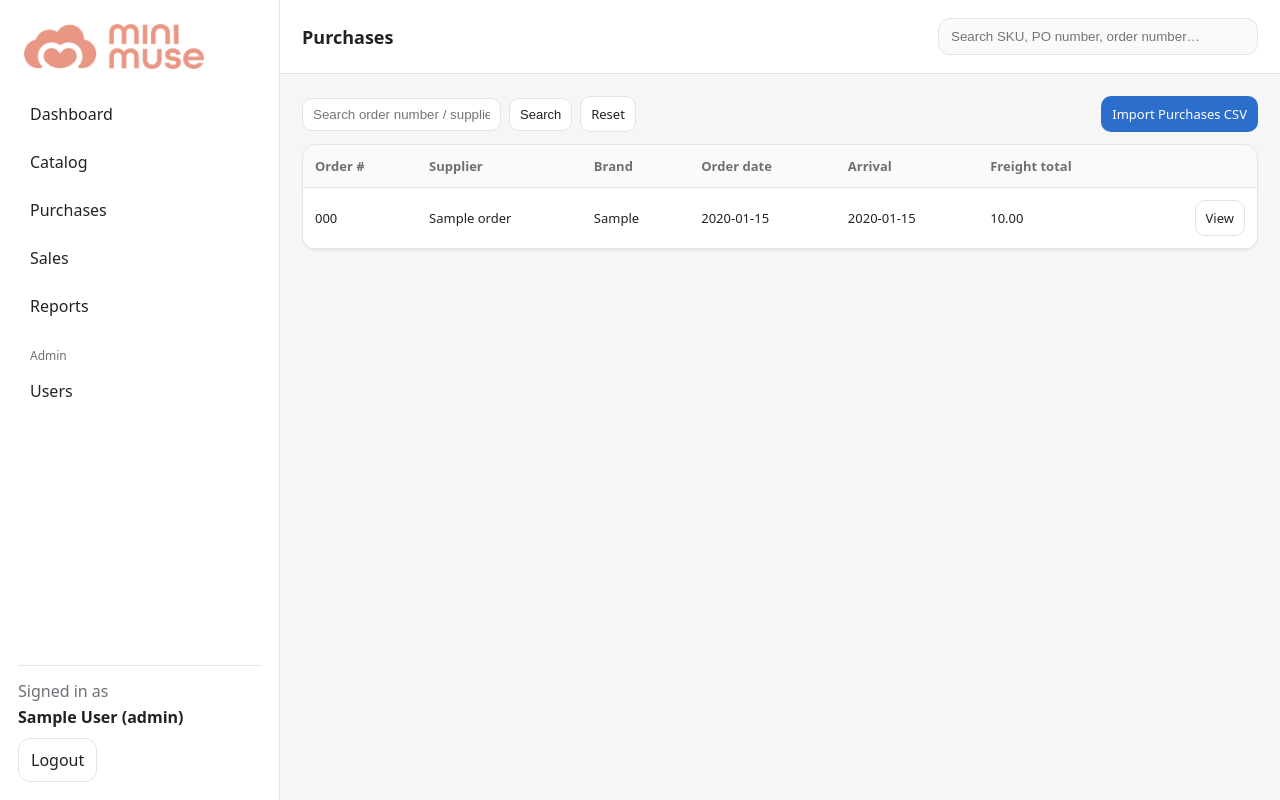
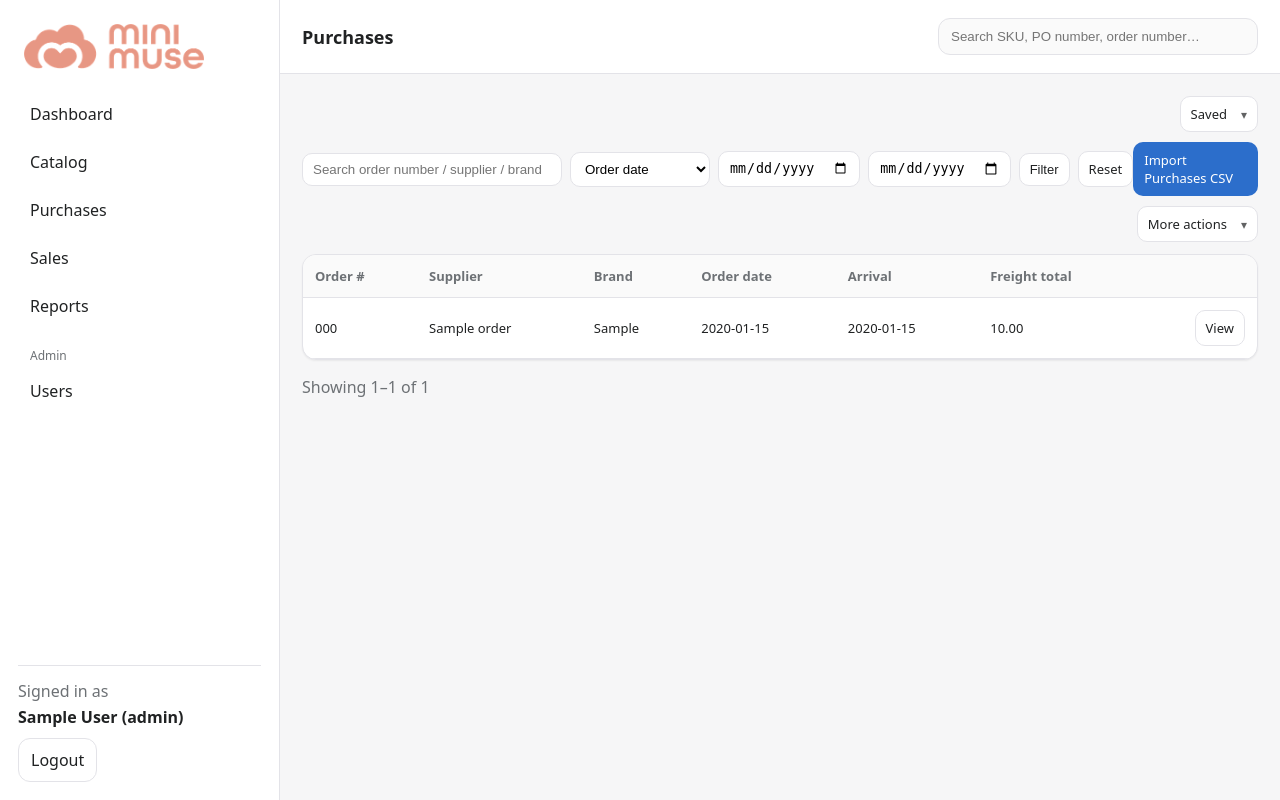
Before and after one commit to schaak722/mini-muse, a Flask app: page /purchases in a window 1280 px wide. Run offline with Flask 3, Linux system fonts and the light colour scheme; a user stored in the database is signed in; tables that the repository leaves empty hold one stand-in row (values such as "Sample post").

Commit message:
Update orders_list.html

```diff
--- a/app/templates/purchases/orders_list.html
+++ b/app/templates/purchases/orders_list.html
@@ -4,15 +4,67 @@
 
 <div class="toolbar">
   <form class="toolbar__left" method="get">
-    <input class="input input--sm" name="q" value="{{ q }}" placeholder="Search order number / supplier / brand">
-    <button class="btn btn--ghost btn--sm" type="submit">Search</button>
+    <input class="input input--sm" name="q" value="{{ q }}" placeholder="Search order number / supplier / brand" style="min-width:260px;">
+
+    <select class="input input--sm" name="date_field" title="Date field" style="min-width:140px;">
+      <option value="order" {% if date_field == "order" %}selected{% endif %}>Order date</option>
+      <option value="arrival" {% if date_field == "arrival" %}selected{% endif %}>Arrival date</option>
+    </select>
+
+    <input class="input input--sm" type="date" name="from" value="{{ date_from }}" title="From date">
+    <input class="input input--sm" type="date" name="to" value="{{ date_to }}" title="To date">
+
+    <button class="btn btn--ghost btn--sm" type="submit">Filter</button>
     <a class="btn btn--ghost btn--sm" href="{{ url_for('purchases.list_purchase_orders') }}">Reset</a>
   </form>
 
   <div class="toolbar__right">
+    <details class="dropdown">
+      <summary class="btn btn--ghost btn--sm dropdown__toggle">
+        Saved <span class="dropdown__chev">▾</span>
+      </summary>
+      <div class="dropdown__menu">
+        {% for ss in saved_searches %}
+          <a class="dropdown__item" href="{{ ss.url }}">{{ ss.name }}</a>
+          {% if current_user.role != "viewer" %}
+            <form method="post" action="{{ url_for('saved_searches.delete', saved_id=ss.id) }}" style="display:inline;">
+              <button class="dropdown__item" type="submit" style="color:#b42318;">Delete "{{ ss.name }}"</button>
+            </form>
+          {% endif %}
+          <div class="dropdown__sep"></div>
+        {% endfor %}
+        {% if saved_searches|length == 0 %}
+          <div class="dropdown__item muted">No saved searches yet.</div>
+          <div class="dropdown__sep"></div>
+        {% endif %}
+
+        {% if current_user.role != "viewer" %}
+          <div class="dropdown__item muted">Save current filters</div>
+          <form method="post" action="{{ url_for('saved_searches.save') }}" style="padding:10px;">
+            <input type="hidden" name="context" value="purchases">
+            <input type="hidden" name="q" value="{{ q }}">
+            <input type="hidden" name="date_field" value="{{ date_field }}">
+            <input type="hidden" name="from" value="{{ date_from }}">
+            <input type="hidden" name="to" value="{{ date_to }}">
+            <input class="input input--sm" name="name" placeholder="Name (e.g. Feb arrivals)" style="width:100%; margin-bottom:8px;">
+            <button class="btn btn--primary btn--sm" type="submit" style="width:100%;">Save</button>
+          </form>
+        {% endif %}
+      </div>
+    </details>
+
     {% if current_user.role != "viewer" %}
       <a class="btn btn--primary btn--sm" href="{{ url_for('purchases.import_upload') }}">Import Purchases CSV</a>
     {% endif %}
+
+    <details class="dropdown">
+      <summary class="btn btn--ghost btn--sm dropdown__toggle">
+        More actions <span class="dropdown__chev">▾</span>
+      </summary>
+      <div class="dropdown__menu">
+        <a class="dropdown__item" href="{{ url_for('purchases.export_purchase_orders_csv', q=q, date_field=date_field, from=date_from, to=date_to) }}">Export CSV</a>
+      </div>
+    </details>
   </div>
 </div>
 
@@ -44,10 +96,24 @@
         </tr>
       {% endfor %}
       {% if orders|length == 0 %}
-        <tr><td colspan="7" class="muted">No purchase orders yet.</td></tr>
+        <tr><td colspan="7" class="muted">No purchase orders found.</td></tr>
       {% endif %}
     </tbody>
   </table>
 </div>
 
+<div class="toolbar mt-16">
+  <div class="toolbar__left muted">
+    Showing {{ (page-1)*per_page + 1 if total > 0 else 0 }}–{{ (page-1)*per_page + orders|length }} of {{ total }}
+  </div>
+  <div class="toolbar__right">
+    {% if has_prev %}
+      <a class="btn btn--ghost btn--sm" href="?{% if qs_no_page %}{{ qs_no_page }}&{% endif %}page={{ page-1 }}">Prev</a>
+    {% endif %}
+    {% if has_next %}
+      <a class="btn btn--ghost btn--sm" href="?{% if qs_no_page %}{{ qs_no_page }}&{% endif %}page={{ page+1 }}">Next</a>
+    {% endif %}
+  </div>
+</div>
+
 {% endblock %}
```
